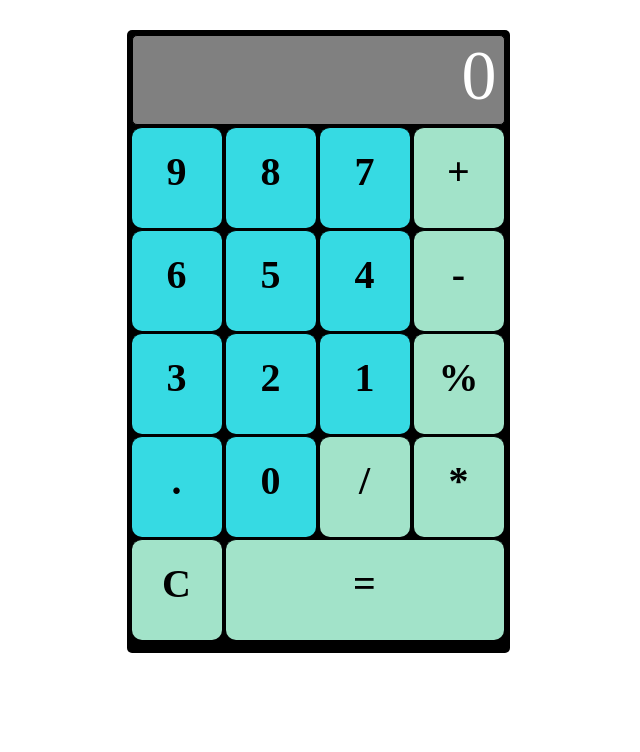
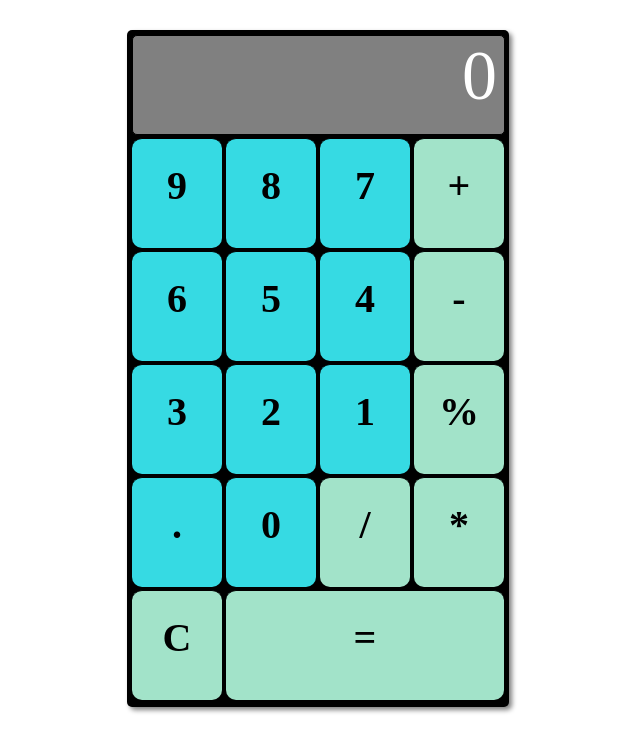
Before and after one commit to HBarefoot/CalculatorJS, a plain HTML site: page index.html in a window 1280 px wide. Shown: the whole page, without its empty margins (322-962 px from the left). Drawn offline with Linux system fonts and the light colour scheme.

Commit message:
some css changes

```diff
--- a/css/style.css
+++ b/css/style.css
@@ -4,20 +4,24 @@ body {
   font-family: "Times New Roman", Georgia, Serif;
 }
 
+h1 {
+  text-align: center;
+}
 
 #container {
-  width: 373px;
-  height: 613px;
+  width: 372px;
+  height: 667px;
   background-color: black;
   margin: auto;
   margin-top: 30px;
   padding: 5px;
   border-radius: 5px;
+  box-shadow: 3px 3px 5px gray;
 }
 
 #screen {
   width: 373px;
-  height: 90px;
+  height: 100px;
   border: solid 1px black;
   border-radius: 5px;
   background-color: gray;
@@ -31,7 +35,7 @@ body {
 
 .btn {
   width: 90px;
-  height: 101px;
+  height: 110px;
   display: inline-block;
   border-top: solid 1px black;
   text-align: center;
@@ -39,9 +43,9 @@ body {
   font-weight: 700;
   background-color: #36DAE3;
   border-radius: 10px;
-  margin-top: 2px;
+  margin-top: 3px;
   box-sizing: border-box;
-  padding: 20px;
+  padding: 23px;
 }
 .btn:hover {
   background-color: rgba(129, 212, 227, 0.8);
--- a/js/script.js
+++ b/js/script.js
@@ -5,8 +5,6 @@ document.addEventListener("DOMContentLoaded", function(event){
   var result
 
   addEvent(listLink)
-
-
   /**
   *  This function itera over an object adding an event Handler "click",
   */
```
Also changed, not shown: 1 other file.
